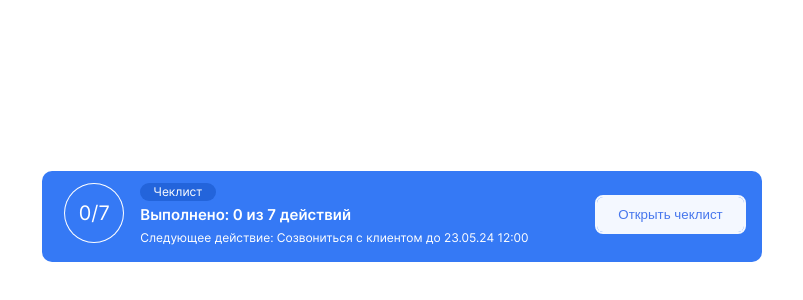
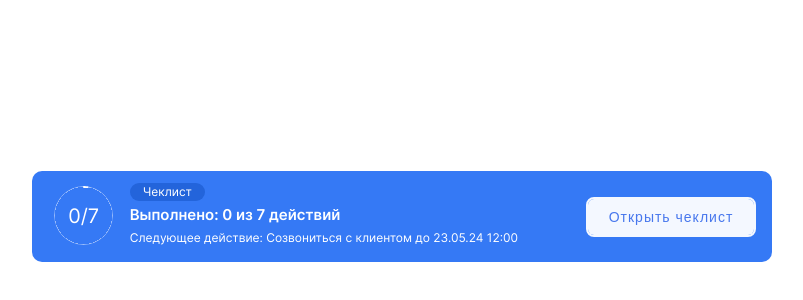
Before and after one commit to NemtsevK/checklist, a plain HTML site: page index.html in a window 1280 px wide. Shown: the part 184-484 px from the top of the page, without its empty margins (238-1041 px from the left). Drawn offline with Linux system fonts and the light colour scheme.

Commit message:
Завершение круговой диаграммы и выполнение pixel perfect

```diff
--- a/css/style.css
+++ b/css/style.css
@@ -42,30 +42,71 @@
   display: flex;
   justify-content: center;
   align-items: start;
-  gap: 16px;
-  padding: 12px 18px 15px 22px;
+  gap: 15px;
+  padding: 12px 18px 15px 21px;
   color: #ffffff;
   background-color: #3579f5;
   border-radius: 10px;
 }
 
 .task__chart {
+  --сompleted-tasks: 2; /*Процент выполнения задач*/
+  --size: 62px;
+  --border-fill: 2px;
+  --border-empty: 1px;
+  --border-color: #ffffff;
+  --end-angle: calc((360deg / 100) * var(--сompleted-tasks));
+
+  position: relative;
+  margin-top: 2px;
+  width: var(--size);
+  height: var(--size);
   display: flex;
+  align-items: center;
   justify-content: center;
-  align-items: center;
-  width: 60px;
-  height: 60px;
-  background-color: #ffffff;
+  background: transparent;
   border-radius: 50%;
 }
 
-.task__chart-inner {
-  display: flex;
-  justify-content: center;
-  align-items: center;
-  width: 58px;
-  height: 58px;
-  background-color: #3579f5;
+.task__chart-fill {
+  position: absolute;
+  z-index: 2;
+  width: calc(var(--size) - var(--border-fill));
+  height: calc(var(--size) - var(--border-fill));
+  border-radius: 50%;
+  background: conic-gradient(#ffffff 0 var(--end-angle), transparent var(--end-angle));
+  mask: radial-gradient(farthest-side, transparent calc(100% - var(--border-fill)), #000000 0);
+}
+
+.task__chart-fill:before,
+.task__chart-fill:after {
+  content: "";
+  position: absolute;
+  top: 0;
+  left: 50%;
+  width: var(--border-fill);
+  height: var(--border-fill);
+  background-color: var(--border-color);
+  border-radius: 50%;
+  z-index: 2;
+}
+
+.task__chart-fill:before {
+  transform: translateX(-50%);
+}
+
+.task__chart-fill:after {
+  transform: translateX(-50%) rotate(var(--end-angle));
+  transform-origin: center calc(var(--size) / 2 - var(--border-empty));
+}
+
+.task__chart-line {
+  position: absolute;
+  z-index: 1;
+  width: calc(var(--size) - var(--border-fill) - var(--border-fill) / 2);
+  height: calc(var(--size) - var(--border-fill) - var(--border-fill) / 2);
+  background-color: rgba(255, 255, 255, 0.5);
+  mask: radial-gradient(farthest-side, transparent calc(100% - var(--border-empty)), #000000 0);
   border-radius: 50%;
 }
 
@@ -75,7 +116,7 @@
 }
 
 .task__content {
-  width: 441px;
+  width: 443px;
 }
 
 .task__category {
@@ -97,8 +138,10 @@
 }
 
 .task__button {
-  margin: 14px 0 0;
+  margin: 16px 0 0;
   padding: 10px 21px;
+  font-size: 14px;
+  letter-spacing: 1px;
   color: #4777ed;
   background-color: #f4f8ff;
   outline: 2px solid #f4f8ff;
--- a/index.html
+++ b/index.html
@@ -15,10 +15,10 @@
 <body class="page__body">
 <div class="task">
   <div class="task__chart">
-    <div class="task__chart-inner">
-      <div class="task__chart-text">
-        <span>0</span>/<span>7</span>
-      </div>
+    <div class="task__chart-fill"></div>
+    <div class="task__chart-line"></div>
+    <div class="task__chart-text">
+      <span class="task__text-done">0</span>/<span class="task__text-total">7</span>
     </div>
   </div>
   <div class="task__content">
```
